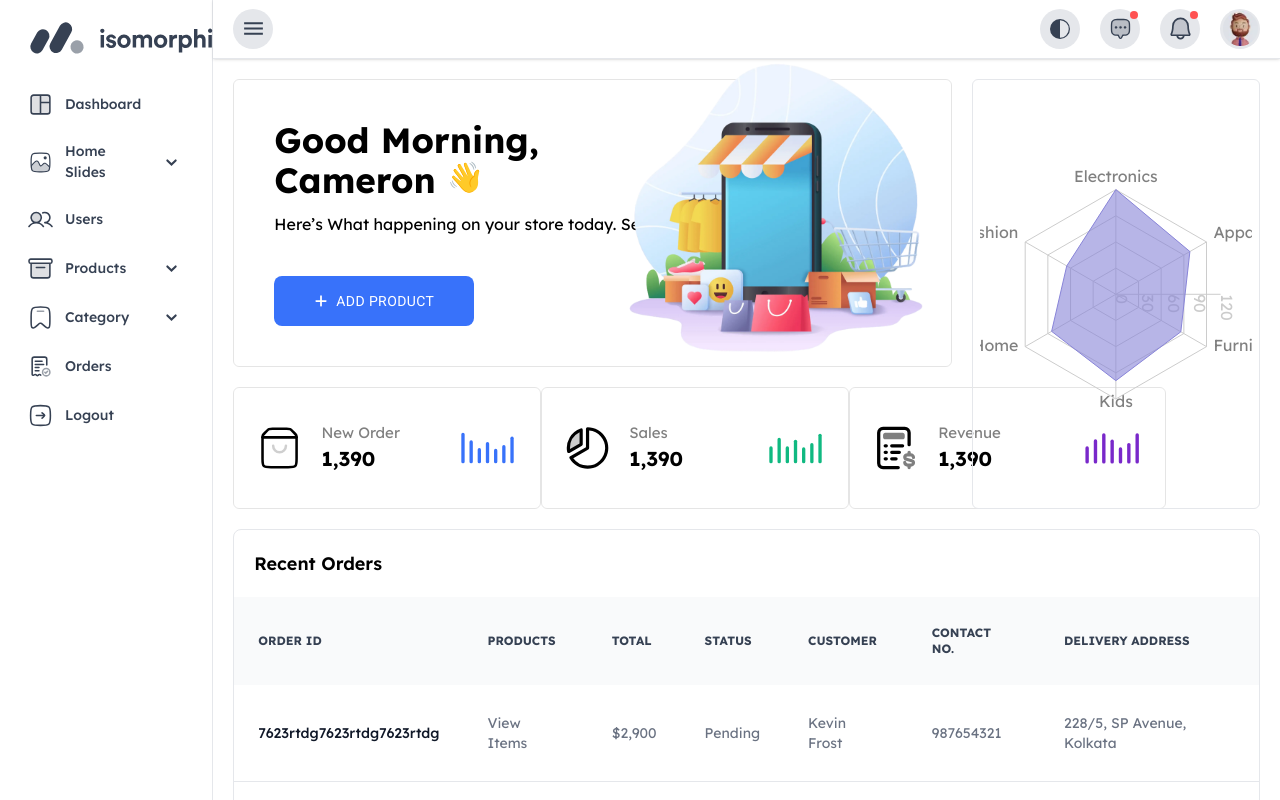
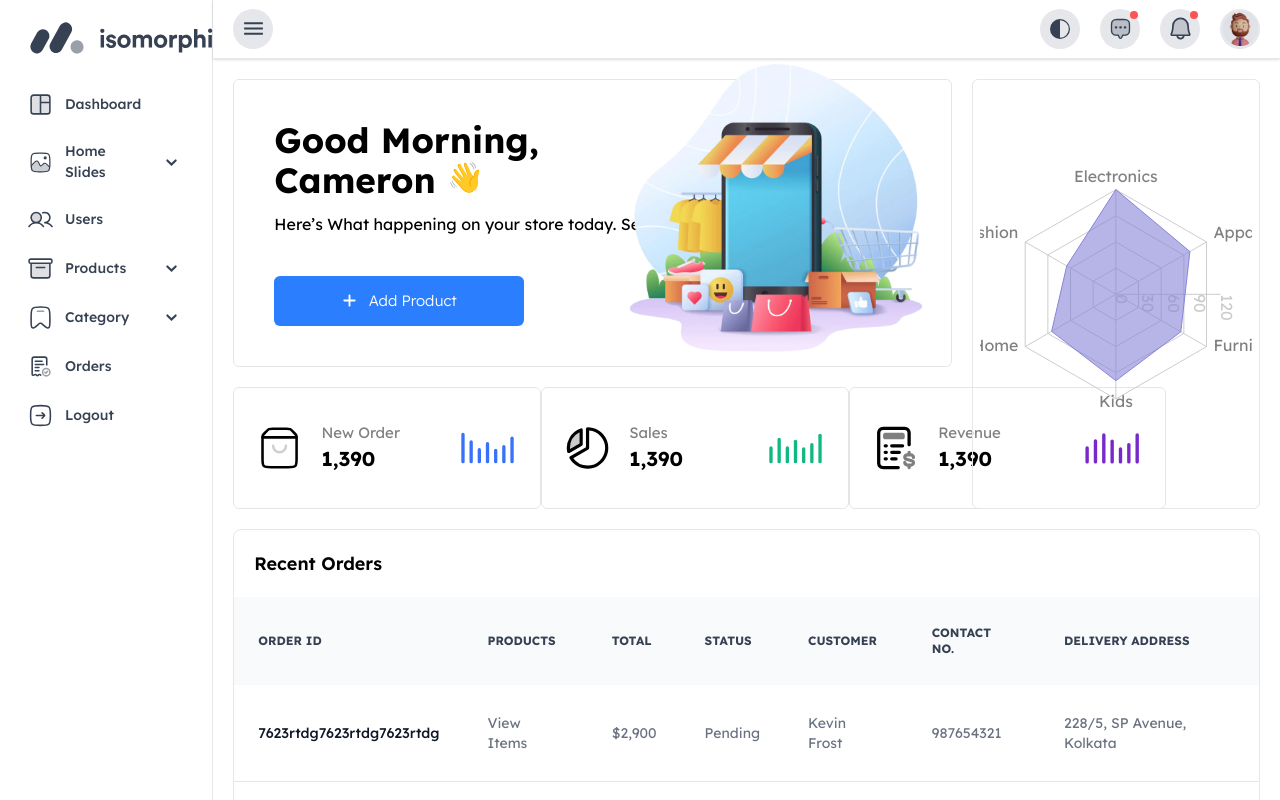
Before and after one commit to RijoyChowdhury/ecommerce-website-admin, a React (Vite) app: page / in a window 1280 px wide. Shown: the top 800 px of the page. Built offline with nearby package versions, Linux system fonts and the light colour scheme.

Commit message:
refactor: refactors code for Button component

```diff
--- a/src/views/Dashboard/index.jsx
+++ b/src/views/Dashboard/index.jsx
@@ -2,7 +2,7 @@ import React from 'react'
 import FlashCard from '../../components/FlashCard'
 import WavingHand from '../../assets/icons/waveHand'
 import ShopIllustration from '../../assets/images/shop-illustration.webp'
-import { Button, Pagination } from '@mui/material'
+import { Pagination } from '@mui/material'
 import { FaPlus } from 'react-icons/fa6'
 import TailwingTable from '../../components/TailwindTable'
 import PaginationComponent from '../../components/Pagination'
@@ -10,6 +10,7 @@ import ProductsTailwingTable from '../../components/ProductsTailwindTable'
 import DropdownSelect from '../../components/DropdownSelect'
 import SearchBar from '../../components/SearchBar'
 import CustomRadarChart from '../../components/Charts/RadarChart'
+import Button from '../../components/Button'
 
 const Dashboard = () => {
     return (
@@ -36,20 +37,9 @@ const Dashboard = () => {
                                         </p>
                                     </div>
                                     <div>
-                                        <Button
-                                            variant="contained"
-                                            sx={{
-                                                backgroundColor: "#3872fa",
-                                                width: "200px",
-                                                height: "50px",
-                                                borderRadius: "8px",
-                                                '&:hover': { backgroundColor: '#3067e5' },
-                                            }}
-                                            disableElevation>
-                                            <div className='flex items-center gap-2'>
-                                                <FaPlus />
-                                                <span className='font-[400] text-[14px]'>Add Product</span>
-                                            </div>
+                                        <Button className='w-[250px] h-[50px]'>
+                                            <FaPlus />
+                                            <span>Add Product</span>
                                         </Button>
                                     </div>
                                 </div>
```
